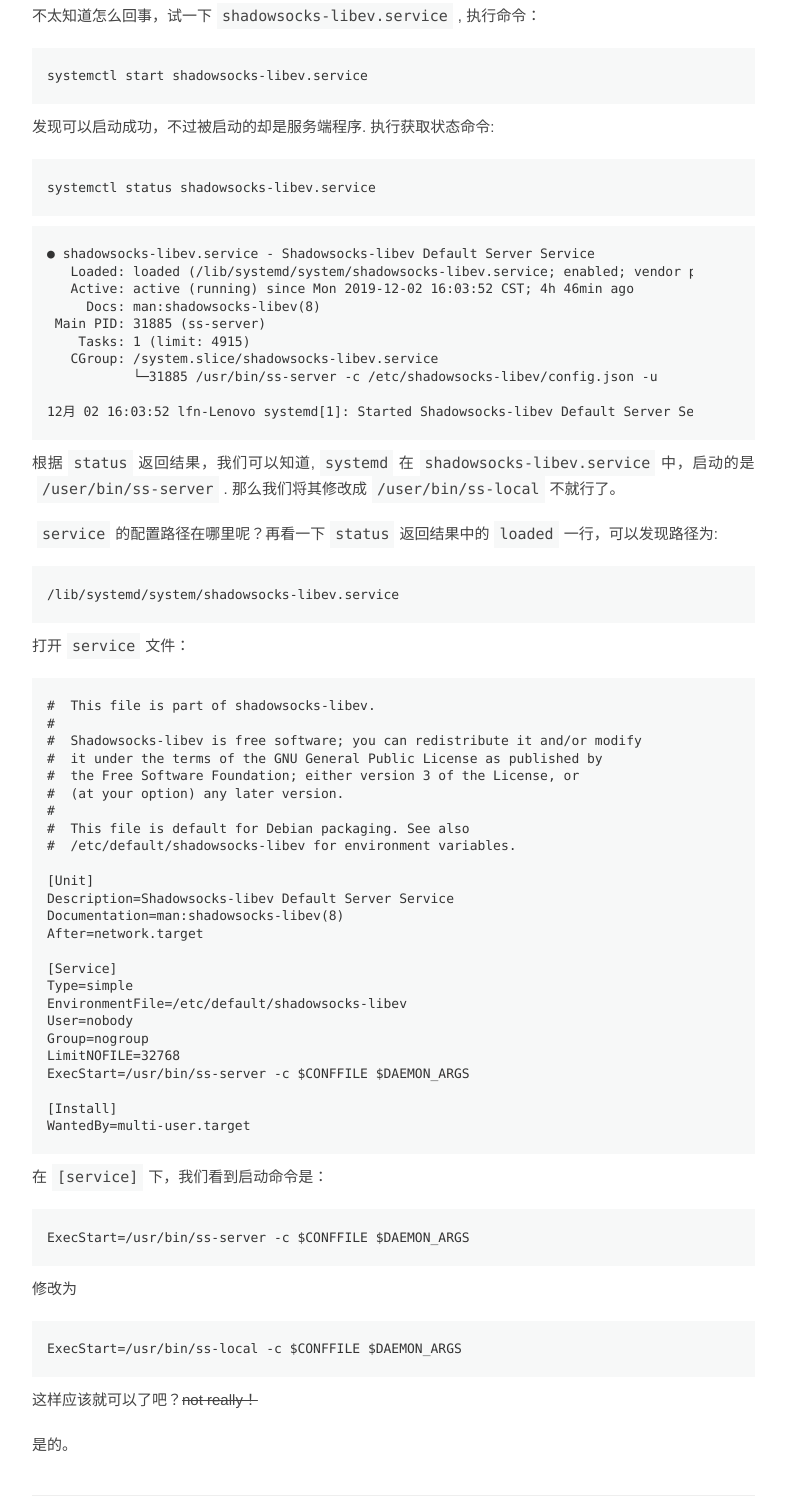
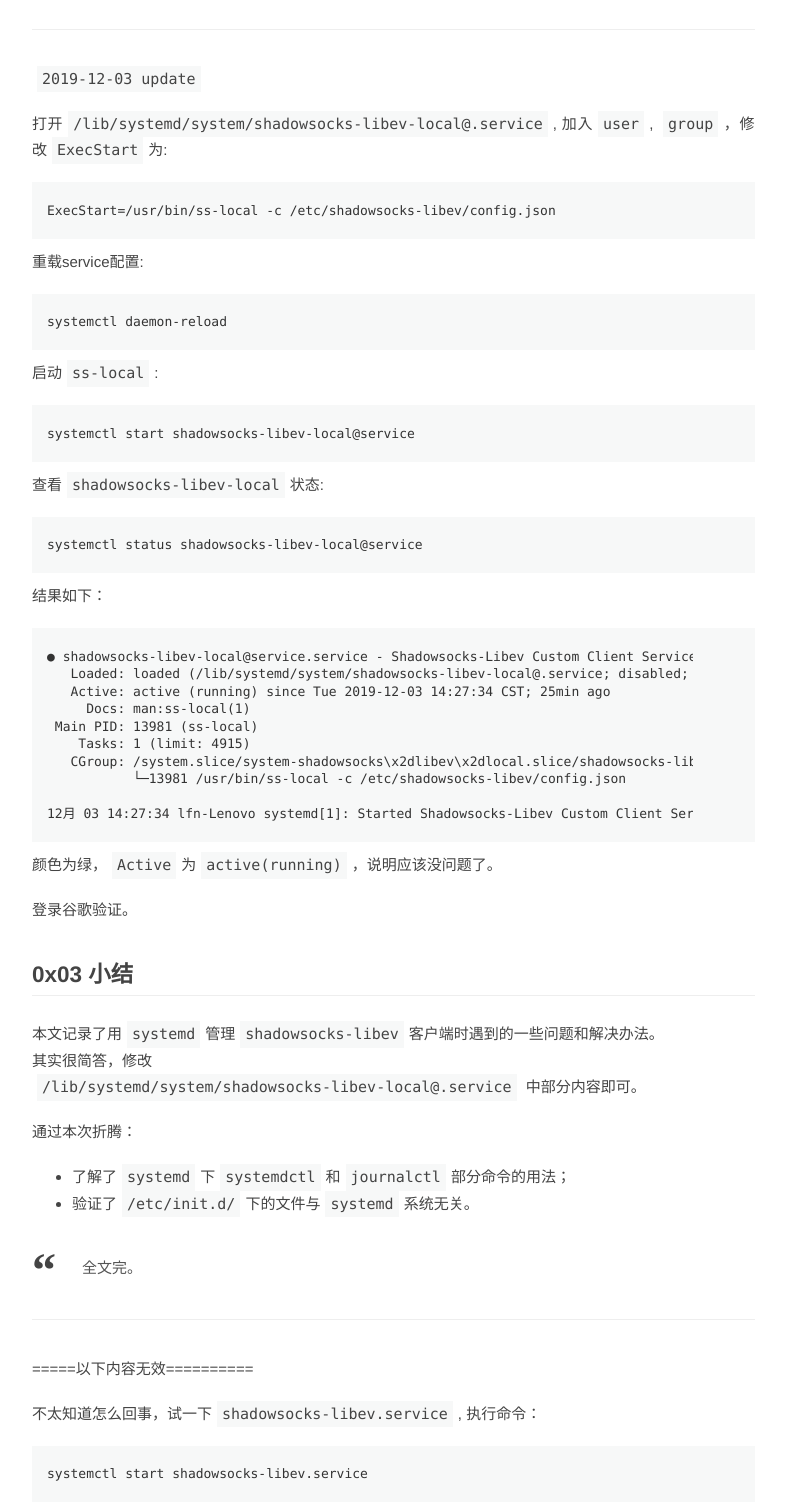
Before and after one commit to pioneerlfn/pioneerlfn.github.io, a plain HTML site: page 2019/12/02/shadowsocks/index.html in a window 1280 px wide. Shown: the part 2603-4108 px from the top of the page, without its empty margins (93-878 px from the left). Drawn offline with nearby package versions, Linux system fonts and the light colour scheme.

Commit message:
Site updated: 2019-12-03 15:00:01

```diff
--- a/2019/12/02/shadowsocks/index.html
+++ b/2019/12/02/shadowsocks/index.html
@@ -24,6 +24,35 @@
 <p>没想到报了以下错误:</p>
 <figure class="highlight plain"><table><tr><td class="gutter"><pre><span class="line">1</span><br></pre></td><td class="code"><pre><span class="line">Failed to get properties: Unit name shadowsocks-libev-local@.service is neither a valid invocation ID nor unit name.</span><br></pre></td></tr></table></figure>
 
+<hr>
+<p><code>2019-12-03 update</code></p>
+<p>打开<code>/lib/systemd/system/shadowsocks-libev-local@.service</code>, 加入<code>user</code>, <code>group</code>，修改<code>ExecStart</code>为:</p>
+<figure class="highlight plain"><table><tr><td class="gutter"><pre><span class="line">1</span><br></pre></td><td class="code"><pre><span class="line">ExecStart=/usr/bin/ss-local -c /etc/shadowsocks-libev/config.json</span><br></pre></td></tr></table></figure>
+<p>重载service配置:</p>
+<figure class="highlight plain"><table><tr><td class="gutter"><pre><span class="line">1</span><br></pre></td><td class="code"><pre><span class="line">systemctl daemon-reload</span><br></pre></td></tr></table></figure>
+
+<p>启动<code>ss-local</code>:</p>
+<figure class="highlight plain"><table><tr><td class="gutter"><pre><span class="line">1</span><br></pre></td><td class="code"><pre><span class="line">systemctl start shadowsocks-libev-local@service</span><br></pre></td></tr></table></figure>
+
+<p>查看<code>shadowsocks-libev-local</code>状态:</p>
+<figure class="highlight plain"><table><tr><td class="gutter"><pre><span class="line">1</span><br></pre></td><td class="code"><pre><span class="line">systemctl status shadowsocks-libev-local@service</span><br></pre></td></tr></table></figure>
+
+<p>结果如下：</p>
+<figure class="highlight plain"><table><tr><td class="gutter"><pre><span class="line">1</span><br><span class="line">2</span><br><span class="line">3</span><br><span class="line">4</span><br><span class="line">5</span><br><span class="line">6</span><br><span class="line">7</span><br><span class="line">8</span><br><span class="line">9</span><br><span class="line">10</span><br></pre></td><td class="code"><pre><span class="line">● shadowsocks-libev-local@service.service - Shadowsocks-Libev Custom Client Service for service</span><br><span class="line">   Loaded: loaded (/lib/systemd/system/shadowsocks-libev-local@.service; disabled; vendor preset: enabled)</span><br><span class="line">   Active: active (running) since Tue 2019-12-03 14:27:34 CST; 25min ago</span><br><span class="line">     Docs: man:ss-local(1)</span><br><span class="line"> Main PID: 13981 (ss-local)</span><br><span class="line">    Tasks: 1 (limit: 4915)</span><br><span class="line">   CGroup: /system.slice/system-shadowsocks\x2dlibev\x2dlocal.slice/shadowsocks-libev-local@service.service</span><br><span class="line">           └─13981 /usr/bin/ss-local -c /etc/shadowsocks-libev/config.json</span><br><span class="line"></span><br><span class="line">12月 03 14:27:34 lfn-Lenovo systemd[1]: Started Shadowsocks-Libev Custom Client Service for service</span><br></pre></td></tr></table></figure>
+
+<p>颜色为绿，<code>Active</code>为<code>active(running)</code>，说明应该没问题了。</p>
+<p>登录谷歌验证。</p>
+<h2 id="0x03-小结"><a href="#0x03-小结" class="headerlink" title="0x03 小结"></a>0x03 小结</h2><p>本文记录了用<code>systemd</code>管理<code>shadowsocks-libev</code>客户端时遇到的一些问题和解决办法。<br>其实很简答，修改<br><code>/lib/systemd/system/shadowsocks-libev-local@.service</code> 中部分内容即可。</p>
+<p>通过本次折腾：</p>
+<ul>
+<li>了解了<code>systemd</code>下<code>systemdctl</code>和<code>journalctl</code>部分命令的用法；</li>
+<li>验证了<code>/etc/init.d/</code>下的文件与<code>systemd</code>系统无关。</li>
+</ul>
+<blockquote>
+<p>全文完。</p>
+</blockquote>
+<hr>
+<p>=====以下内容无效==========</p>
 <p>不太知道怎么回事，试一下<code>shadowsocks-libev.service</code>, 执行命令：</p>
 <figure class="highlight plain"><table><tr><td class="gutter"><pre><span class="line">1</span><br></pre></td><td class="code"><pre><span class="line">systemctl start shadowsocks-libev.service</span><br></pre></td></tr></table></figure>
 
@@ -82,7 +111,7 @@
 <figure class="highlight plain"><table><tr><td class="gutter"><pre><span class="line">1</span><br><span class="line">2</span><br><span class="line">3</span><br><span class="line">4</span><br><span class="line">5</span><br><span class="line">6</span><br><span class="line">7</span><br><span class="line">8</span><br><span class="line">9</span><br><span class="line">10</span><br></pre></td><td class="code"><pre><span class="line">● shadowsocks-libev.service - Shadowsocks-libev Default local  Service</span><br><span class="line">   Loaded: loaded (/lib/systemd/system/shadowsocks-libev.service; enabled; vendor preset: enabled)</span><br><span class="line">   Active: active (running) since Mon 2019-12-02 16:03:52 CST; 5h 6min ago</span><br><span class="line">     Docs: man:shadowsocks-libev(8)</span><br><span class="line"> Main PID: 31885 (ss-local)</span><br><span class="line">    Tasks: 1 (limit: 4915)</span><br><span class="line">   CGroup: /system.slice/shadowsocks-libev.service</span><br><span class="line">           └─31885 /usr/bin/ss-local -c /etc/shadowsocks-libev/config.json -u</span><br><span class="line"></span><br><span class="line">12月 02 16:03:52 lfn-Lenovo systemd[1]: Started Shadowsocks-libev Default Server Service.</span><br></pre></td></tr></table></figure>
 
 <p><code>Active</code>为绿色，值为<code>active (running)</code><br>访问谷歌测试，一切ok.</p>
-<h2 id="0x03-小结"><a href="#0x03-小结" class="headerlink" title="0x03 小结"></a>0x03 小结</h2><p>本文记录了用<code>systemd</code>管理<code>shadowsocks-libev</code>客户端时遇到的一些问题和解决办法。<br>总的来说，修改<br><code>/lib/systemd/system/shadowsocks-libev.service</code><br>文件中下处内容即可直接用<code>shadowsocks-libev.service</code>启动<code>ss-local</code>:</p>
+<h2 id="0x03-小结-1"><a href="#0x03-小结-1" class="headerlink" title="0x03 小结"></a>0x03 小结</h2><p>本文记录了用<code>systemd</code>管理<code>shadowsocks-libev</code>客户端时遇到的一些问题和解决办法。<br>总的来说，修改<br><code>/lib/systemd/system/shadowsocks-libev.service</code><br>文件中下处内容即可直接用<code>shadowsocks-libev.service</code>启动<code>ss-local</code>:</p>
 <figure class="highlight plain"><table><tr><td class="gutter"><pre><span class="line">1</span><br></pre></td><td class="code"><pre><span class="line">ExecStart=/usr/bin/ss-server -c $CONFFILE $DAEMON_ARGS</span><br></pre></td></tr></table></figure>
 
 <p>可能在ubuntu下运行客户端存在更简单直接的方法，如果您知道，请不吝告知，谢谢～～</p>
```
